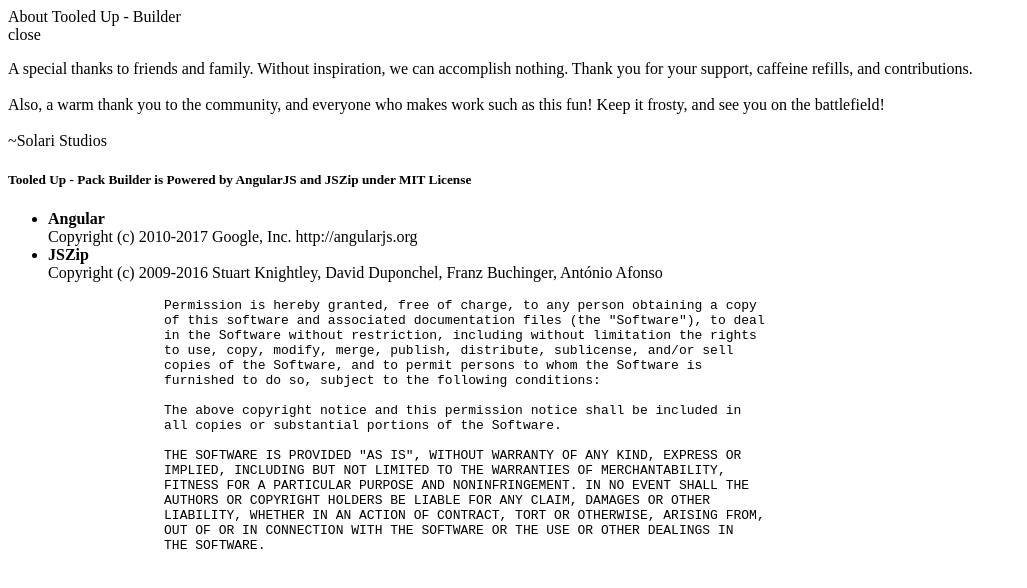
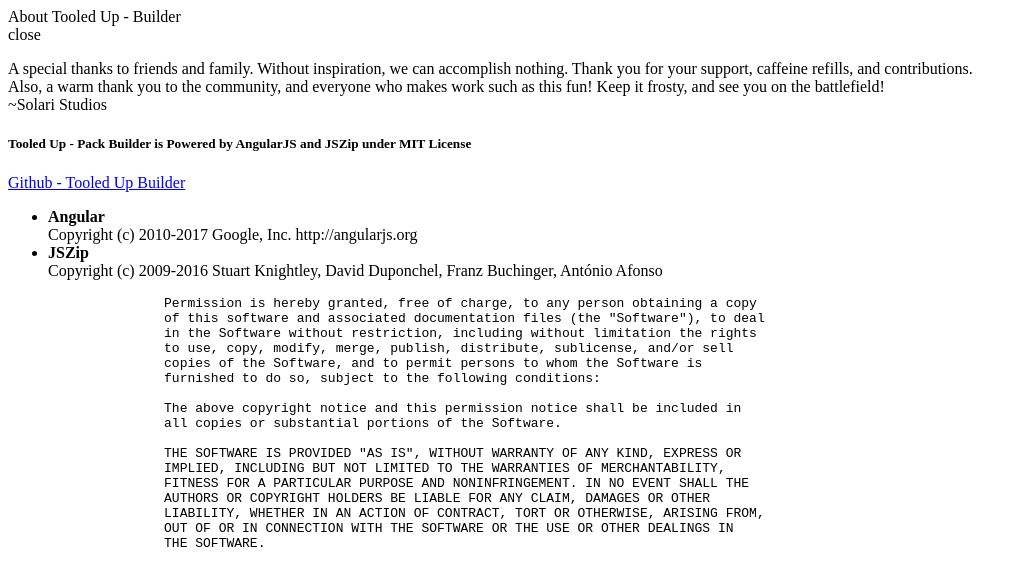
Before and after one commit to dfrtz/tooled-up-builder, a plain HTML site: page app/templates/template_dialog_about.html in a window 1280 px wide. Shown: the whole page, without its empty margins (0-1027 px from the left). Drawn offline with Linux system fonts and the light colour scheme.

Commit message:
Adding github link to About

```diff
--- a/app/templates/template_dialog_about.html
+++ b/app/templates/template_dialog_about.html
@@ -17,15 +17,16 @@
             <div class="md-dialog-content">
                 <p>
                     A special thanks to friends and family. Without inspiration, we can accomplish nothing. Thank you for your support, caffeine refills, and contributions.
-                    <br/><br/>
+                    <br/>
                     Also, a warm thank you to the community, and everyone who makes work such as this fun! Keep it frosty, and see you on the battlefield!
-                    <br/><br/>
+                    <br/>
                     ~Solari Studios
                 </p>
 
                 <h5>
                     Tooled Up - Pack Builder is Powered by AngularJS and JSZip under MIT License
                 </h5>
+                <a href="https://github.com/dfrtz/tooled-up-builder">Github - Tooled Up Builder</a>
                 <ul>
                     <li>
                         <b>Angular</b>
```
